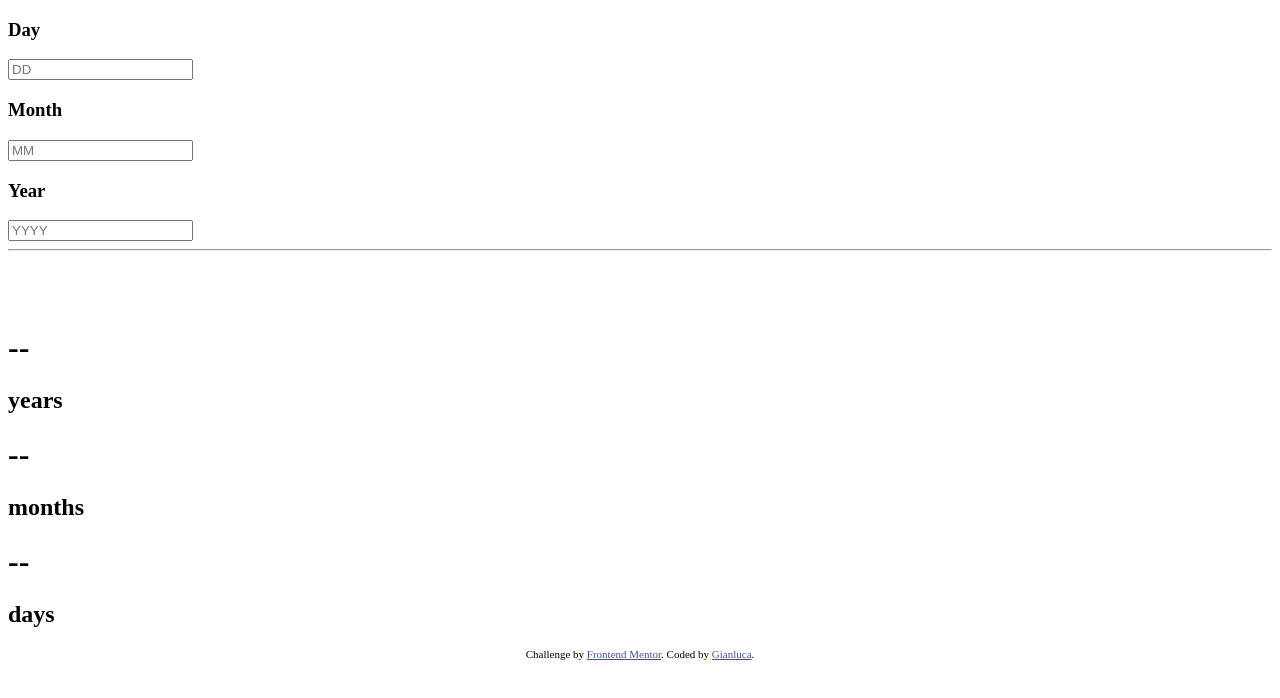
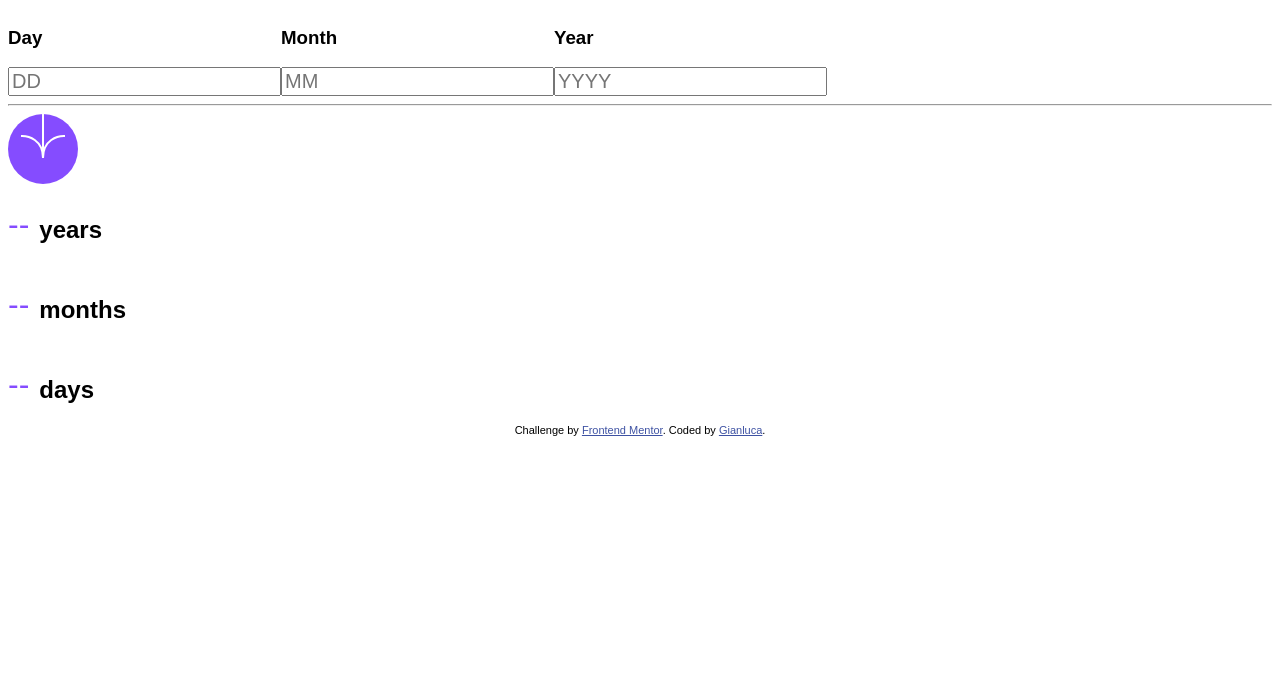
Before and after one commit to MrFauli/AgeCalculatorApp, a plain HTML site: page index.html in a window 1280 px wide. Drawn offline with Linux system fonts and the light colour scheme; a web font is replaced by a local one.

Commit message:
First HTML and some CSS

```diff
--- a/index.html
+++ b/index.html
@@ -6,26 +6,22 @@
 
   <link rel="icon" type="image/png" sizes="32x32" href="./assets/images/favicon-32x32.png">
   <link rel="stylesheet" href="style.css">
-  <title>Frontend Mentor | Age calculator app</title>
+  <link rel="stylesheet" href="https://fonts.google.com/specimen/Poppins">
+  <title>Age calculator app</title>
 
-  <!-- Feel free to remove these styles or customise in your own stylesheet 👍 -->
-  <style>
-    .attribution { font-size: 11px; text-align: center; }
-    .attribution a { color: hsl(228, 45%, 44%); }
-  </style>
 </head>
 <body>
   <div class="Body">
-    <div class="Input">
-      <div>
+    <div class="input">
+      <div class="inputLine">
         <h3>Day</h3>
         <input type="number" placeholder="DD">
       </div>
-      <div>
+      <div class="inputLine">
         <h3>Month</h3>
         <input type="number" placeholder="MM">
       </div>
-      <div>
+      <div class="inputLine">
         <h3>Year</h3>
         <input type="number" placeholder="YYYY">
       </div>
@@ -38,9 +34,15 @@
     </div>
     <div class="output">
 
-    <h1>--</h1> <h2>years</h2>
-    <h1>--</h1> <h2>months</h2>
-    <h1>--</h1> <h2>days</h2>
+      <div class="outputLine">
+        <h1>--</h1> <h2>years</h2>
+      </div>
+      <div class="outputLine">
+        <h1>--</h1> <h2>months</h2>
+      </div>
+      <div class="outputLine">
+        <h1>--</h1> <h2>days</h2>
+      </div>
 
     </div>
     <div class="attribution">
--- a/style.css
+++ b/style.css
@@ -0,0 +1,45 @@
+.attribution { font-size: 11px; text-align: center; }
+.attribution a { color: hsl(228, 45%, 44%); }
+Body {background-color:Grey 100 ;
+    /*display:flex;*/
+    font-family: "Poppins",sans-serif;}
+.Body {
+    background-color:White;
+
+}
+.input {
+    display: flex;
+    flex-direction: row;
+}
+.
+.inputLine {
+}
+input {
+    font-size: 20px;
+}
+.outputLine {
+    display: flex;
+    flex-direction: row;
+    gap: 10px;
+    align-items: flex-end;
+}
+.seperator {
+
+}
+.backgroundIcon {
+    background-color: hsl(259, 100%, 65%);
+    width: 70px;
+    height: 70px;
+    left: 35px;
+    top:auto;
+    text-align: center;
+    border-radius: 70px;
+}
+h1 {
+    color:hsl(259, 100%, 65%);
+    font-weight: 500;
+}
+h2 {
+    color:Black;
+    font-weight: 700;
+}
```
